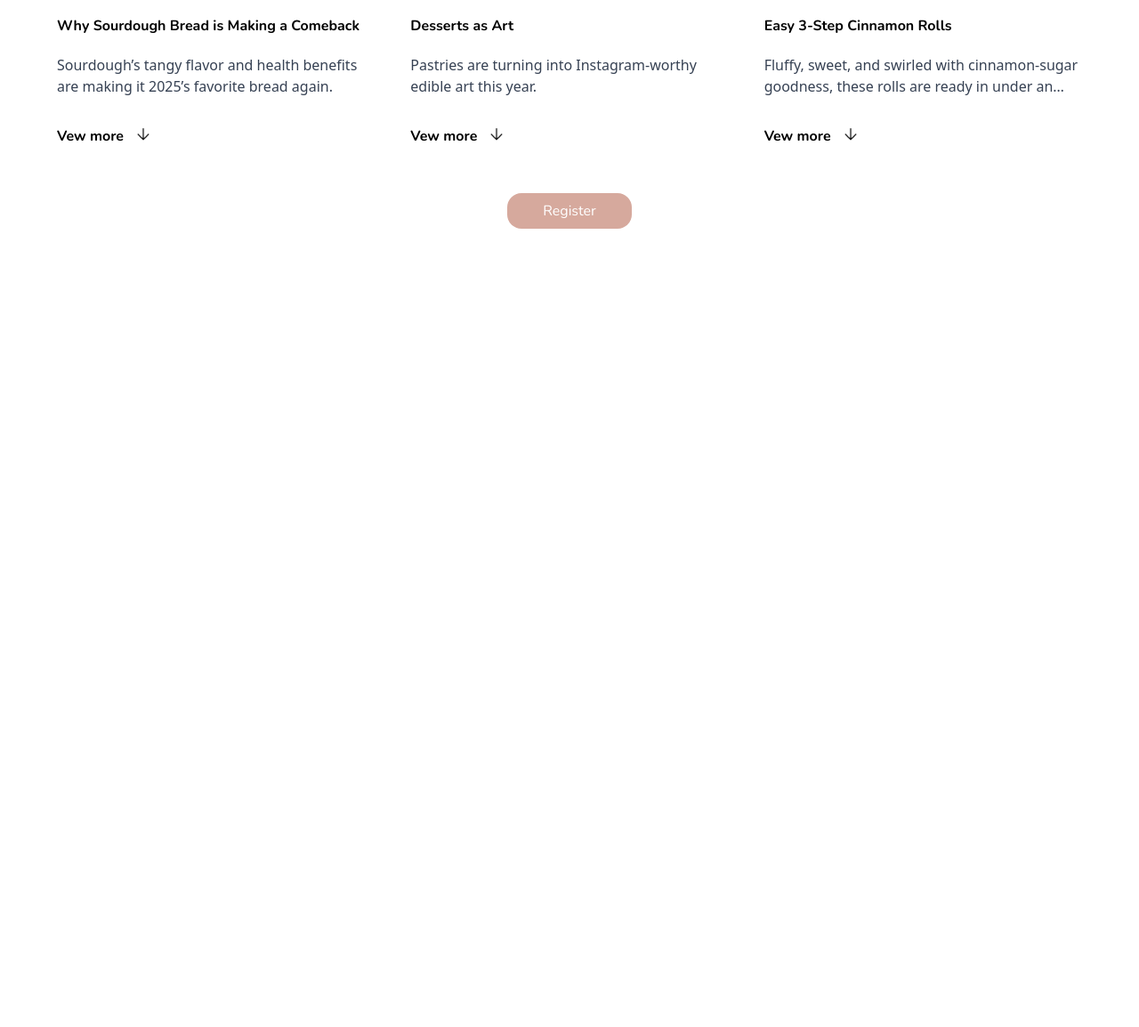
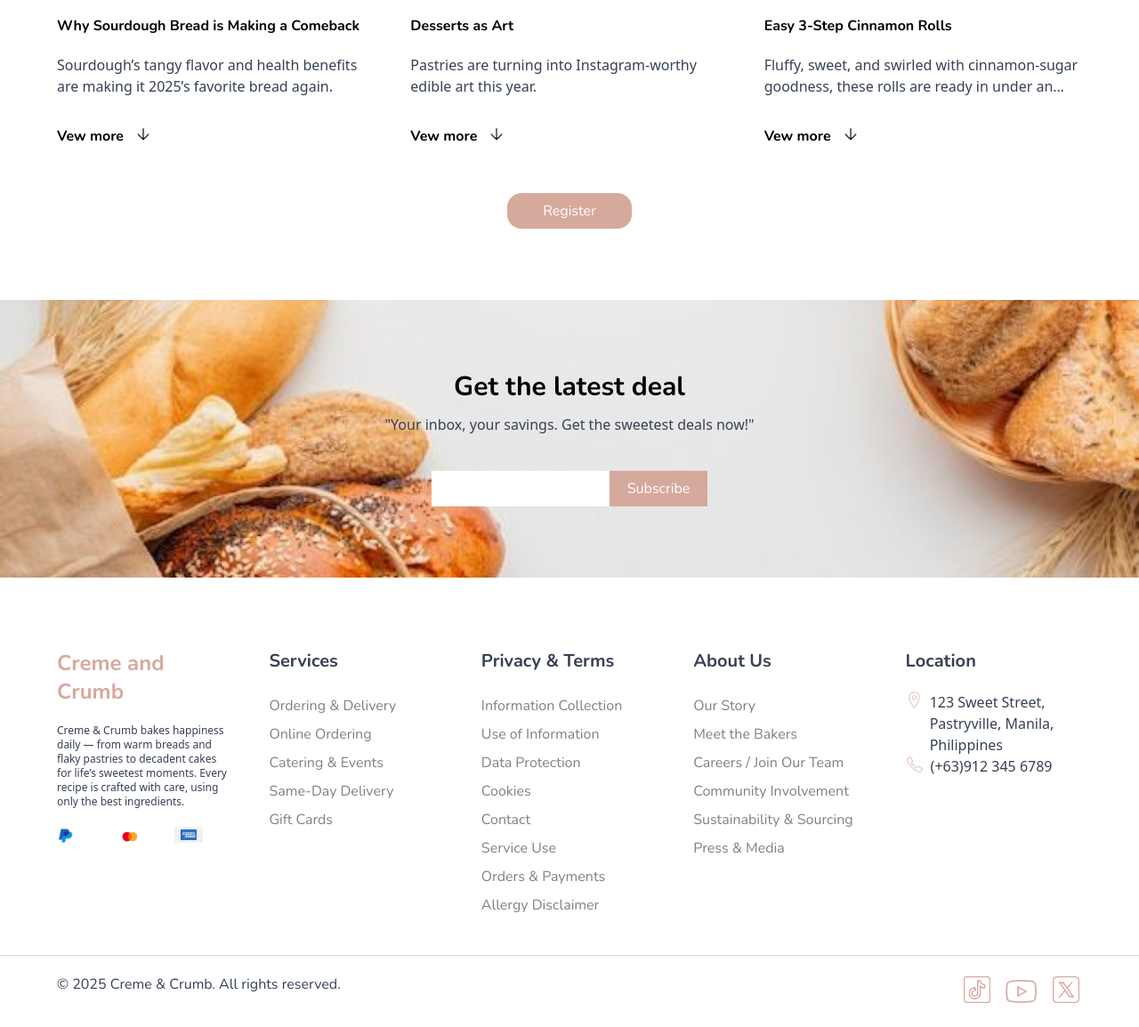
Before and after one commit to Peachy114/Creme-and-Crumb, a plain HTML site: page index.html in a window 1280 px wide. Shown: the part 3259-4413 px from the top of the page at 89% size. Before the commit the page ends 3516 px from the top, so only its background shows below. Drawn offline with nearby package versions, Linux system fonts and the light colour scheme.

Commit message:
finale design

```diff
--- /dev/null
+++ b/components/footer.html
@@ -0,0 +1,80 @@
+<!DOCTYPE html>
+<html lang="en">
+<body>
+    <div class="max-w-6xl mx-auto mt-20">
+        <div id="items-footer" class="grid grid-cols-5 gap-10">
+            <div>
+                <h1 class="text-2xl font-bold text-[var(--Creme-pink)]"
+                >Creme and Crumb</h1>
+                <p class="text-xs mt-5 text-gray-700">
+                    Creme & Crumb bakes happiness daily — from warm breads
+                    and flaky pastries to decadent cakes for life’s sweetest
+                    moments. Every recipe is crafted with care, using only
+                    the best ingredients.
+                </p>
+
+                <div class="grid grid-cols-3 mt-5">
+                    <span class="w-5 h-5">
+                        <img src="images/payments/paypal.png" alt="paypal">
+                    </span>
+                    <span class="w-8 h-8">
+                        <img src="images/payments/mastercard.png" alt="paypal">
+                    </span>
+                    <span class="w-8 h-8">
+                        <img src="images/payments/americanCard.png" alt="paypal">
+                    </span>
+
+                </div>
+            </div>
+
+            <ul class="">
+                <h1 class="font-bold text-xl text-gray-700 mb-5">Services</h1>
+                <li> Ordering & Delivery</li>
+                <li>Online Ordering</li>
+                <li>Catering & Events</li>
+                <li>Same-Day Delivery</li>
+                <li>Gift Cards</li>
+            </ul>
+
+            <ul>
+                <h1 class="font-bold text-xl text-gray-700 mb-5">Privacy & Terms</h1>
+                <li>Information Collection</li>
+                <li>Use of Information </li>
+                <li>Data Protection</li>
+                <li>Cookies</li>
+                <li>Contact</li>
+                <li>Service Use</li>
+                <li>Orders & Payments</li>
+                <li>Allergy Disclaimer</li>
+            </ul>
+
+            <ul>
+                <h1 class="font-bold text-xl text-gray-700 mb-5">About Us</h1>
+                <li>Our Story</li>
+                <li>Meet the Bakers</li>
+                <li>Careers / Join Our Team</li>
+                <li>Community Involvement</li>
+                <li>Sustainability & Sourcing</li>
+                <li>Press & Media</li>
+            </ul>
+
+            <div>
+                <h1 class="font-bold text-xl text-gray-700 mb-5">Location</h1>
+                <div class="flex">
+                    <span class="w-10 h-10 mr-2">
+                        <img src="images/icons/location.png" alt="location">
+                    </span>
+                    <p class="text-gray-700">123 Sweet Street, Pastryville, Manila, Philippines</p>
+                </div>
+
+                <div class="flex">
+                    <span class="w-5 h-5 mr-2">
+                        <img src="images/icons/phone.png" alt="phone">
+                    </span>
+                    <p class="text-gray-700">(+63)912 345 6789</p>
+                </div>
+            </div>
+        </div>
+    </div>
+</body>
+</html>
--- /dev/null
+++ b/components/main-components/subscribe.html
@@ -0,0 +1,20 @@
+<!DOCTYPE html>
+<html lang="en">
+<body>
+    <div class="max-w-6xl mx-auto mt-20">
+        <div class="flex flex-col justify-center items-center py-20">
+            <h1 class="text-3xl font-bold">Get the latest deal</h1>
+            <p class="pt-3 text-gray-700">"Your inbox, your savings. Get the sweetest deals now!"</p>
+            <div class="flex mt-10">
+                <input
+                class="w-50 h-10 bg-white outline-none focus:outline-none px-5"
+                type="text"
+                >
+                <button class="h-10 px-5 bg-[var(--Creme-pink)] text-white">
+                    Subscribe
+                </button>
+            </div>
+        </div>
+    </div>
+</body>
+</html>
--- a/components/main.html
+++ b/components/main.html
@@ -34,5 +34,8 @@
     <!-- news -->
     <div id="news"></div>
 
+    <!-- subscribe -->
+     <div id="subscribe"></div>
+
 </main>
 </html>
--- a/index.html
+++ b/index.html
@@ -17,7 +17,22 @@
     <div id="header" class='fixed w-full z-50'></div>
 
     <!-- main -->
-     <div id="main"></div>
+    <div id="main"></div>
+
+    <!-- Footer -->
+    <div id="footer"></div>
+
+    <div class="border-t border-t-[var(--Creme-pink)]/50 mt-10">
+        <div class="max-w-6xl mx-auto flex justify-between py-5">
+            <span class="text-gray-700"> © 2025 Creme & Crumb. All rights reserved.</span>
+
+            <span class="flex space-x-3">
+                <img class='w-9 h-9' src="images/social/tiktok.png" alt="tiktok">
+                <img class='w-10 h-10' src="images/social/youtube.png" alt="youtube">
+                <img class='w-9 h-9' src="images/social/x.png" alt="X">
+            </span>
+        </div>
+    </div>
 
 </body>
 <script src="js/routes.js"></script>
--- a/js/routes.js
+++ b/js/routes.js
@@ -7,6 +7,7 @@ async function loadComponent(id, file) {
 
 loadComponent('header','header.html');
 loadComponent('main','main.html');
+loadComponent('footer','footer.html');
 
 //inside main.html
 loadComponent('hero-section','main-components/hero-section.html');
@@ -16,3 +17,4 @@ loadComponent('trending','main-components/trending.html');
 loadComponent('service','main-components/services.html');
 loadComponent('testemonials','main-components/testemonials.html');
 loadComponent('news','main-components/news.html');
+loadComponent('subscribe','main-components/subscribe.html');
--- a/style.css
+++ b/style.css
@@ -67,3 +67,15 @@ span, h1, h2, h3, li, button {
     background-repeat: no-repeat;
     background-size: cover;
 }
+
+#subscribe {
+    background-image: url("./images/subscribe.jpg");
+    background-position: center;
+    background-repeat: no-repeat;
+    background-size: cover;
+}
+
+#items-footer li {
+    color:gray;
+    padding: 4px 0px;
+}
```
Also changed, not shown: images/icons/location.png (added), images/icons/phone.png (added), images/payments/americanCard.png (added), images/payments/mastercard.jpg (added), images/payments/mastercard.png (added), images/payments/paypal.png (added), images/social/tiktok.png (added), images/social/x.png (added), images/social/youtube.png (added), images/subscribe.jpg (added).
